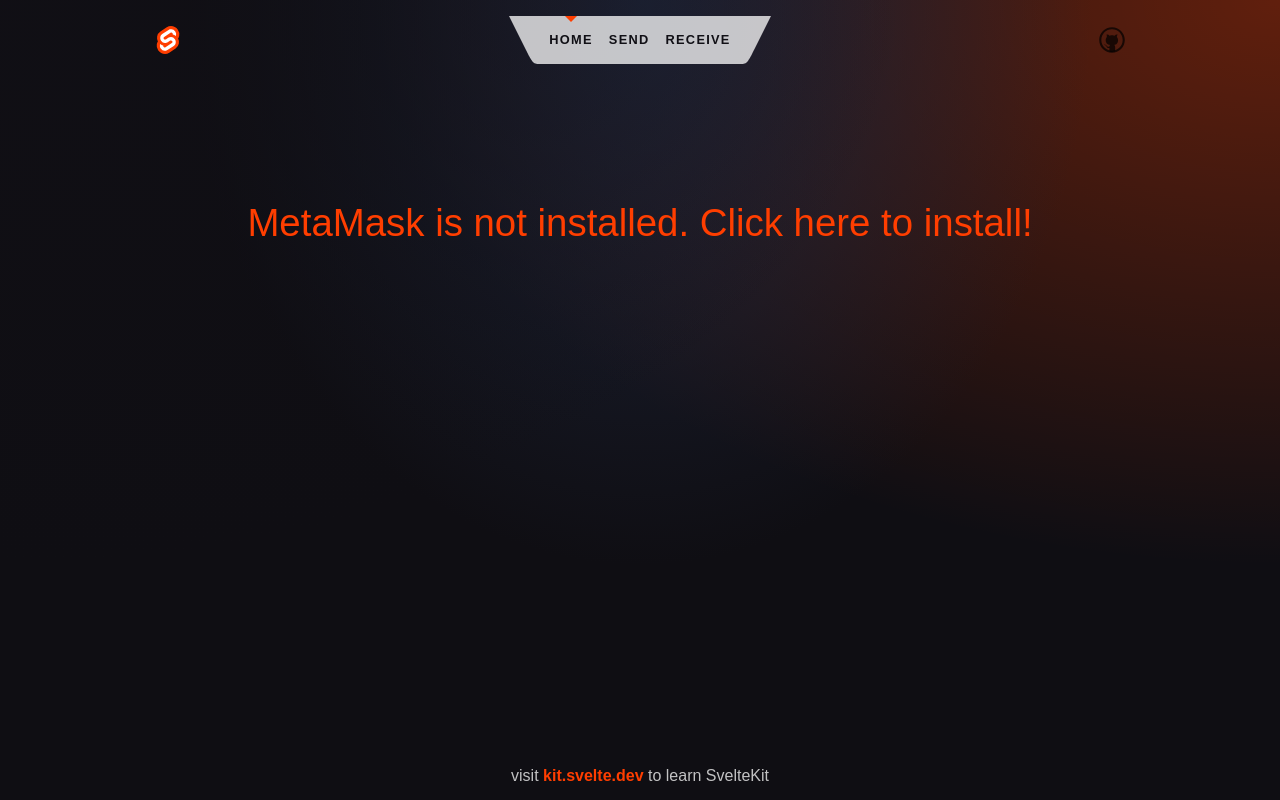
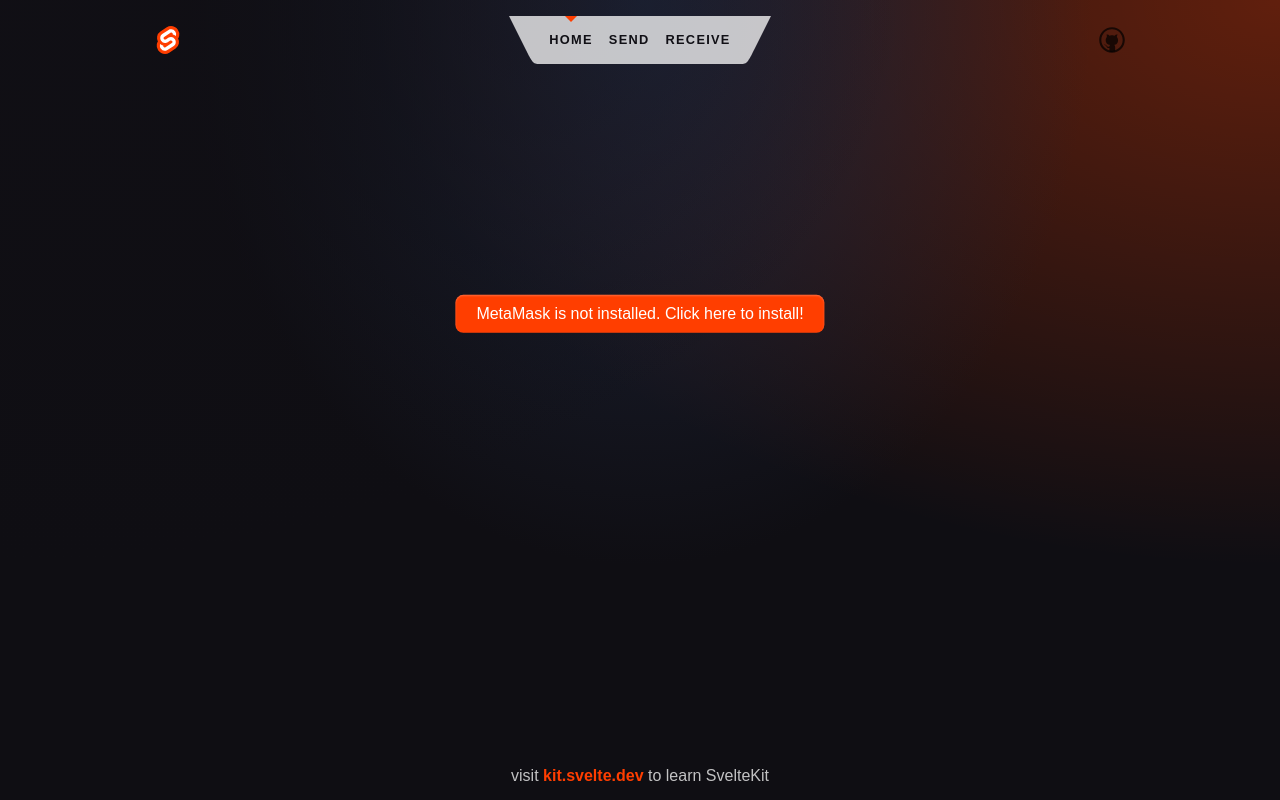
Before and after one commit to Ethernol/C2H6O, a SvelteKit app in the folder ethernol/: page / in a window 1280 px wide. Built offline with nearby package versions, Linux system fonts and the light colour scheme.

Commit message:
url query

```diff
--- a/ethernol/src/routes/+page.svelte
+++ b/ethernol/src/routes/+page.svelte
@@ -66,23 +66,20 @@
 </svelte:head>
 
 <section>
-	<h1>
 		<span class="welcome">
+			<div class="center">
 				{#if !connected}
-			<button on:click={onMetaMaskButton}>
+				<button class="button-22" on:click={onMetaMaskButton}>
 					{metaMaskButtonString}
 				</button>
 				{/if}
 				{#if connected}
-			<button on:click={donate10}>
+				<button class="button-22" on:click={donate10}>
 					Doante 10 WEI to me!
 				</button>
 				{/if}
+			</div>
 		</span>
-	</h1>
-
-	<h2>
-	</h2>
 </section>
 
 <style>
@@ -114,4 +111,13 @@
 		top: 0;
 		display: block;
 	}
+
+	.center {
+		margin: 0;
+		position: absolute;
+		top: 50%;
+		left: 50%;
+		-ms-transform: translate(-50%, -50%);
+		transform: translate(-50%, -50%);
+}
 </style>
--- a/ethernol/src/routes/Header.svelte
+++ b/ethernol/src/routes/Header.svelte
@@ -32,7 +32,7 @@
 	</nav>
 
 	<div class="corner">
-		<a href="https://github.com/sveltejs/kit">
+		<a href="https://github.com/Ethernol/C2H6O">
 			<img src={github} alt="GitHub" />
 		</a>
 	</div>
--- /dev/null
+++ b/ethernol/src/routes/send/+page.svelte
@@ -0,0 +1,28 @@
+<script>
+	import Header from "../Header.svelte";
+	import { page } from '$app/stores';
+	let address = ""
+    const target = $page.url.searchParams.has('target');
+	if (target === true){
+		address = $page.url.searchParams.get('target');
+	}
+</script>
+
+
+<svelte:head>
+	<title>Send</title>
+	<meta name="description" content="About this app" />
+</svelte:head>
+
+<Header />
+
+<div class="text-column">
+	<h1>Send </h1>
+
+	{#if target}
+		<p>This is {address}</p>
+	{:else}
+		<p>No target defined.</p>
+	{/if}
+
+</div>
--- /dev/null
+++ b/ethernol/src/routes/send/+page.ts
@@ -0,0 +1,9 @@
+import { dev } from '$app/environment';
+
+// we don't need any JS on this page, though we'll load
+// it in dev so that we get hot module replacement
+export const csr = dev;
+
+// since there's no dynamic data here, we can prerender
+// it so that it gets served as a static asset in production
+export const prerender = true;
--- a/ethernol/src/routes/styles.css
+++ b/ethernol/src/routes/styles.css
@@ -103,3 +103,39 @@
 	width: 1px;
 	white-space: nowrap;
 }
+
+.button-22 {
+  top: 50%;
+  bottom: 50%;
+  align-items: center;
+  appearance: button;
+  background-color: #ff3e00;
+  border-radius: 8px;
+  border-style: none;
+  box-shadow: rgba(255, 255, 255, 0.26) 0 1px 2px inset;
+  box-sizing: border-box;
+  color: #fff;
+  cursor: pointer;
+  display: flex;
+  flex-direction: row;
+  flex-shrink: 0;
+  font-family: "RM Neue",sans-serif;
+  font-size: 100%;
+  line-height: 1.15;
+  margin: 0;
+  padding: 10px 21px;
+  text-align: center;
+  text-transform: none;
+  transition: color .13s ease-in-out,background .13s ease-in-out,opacity .13s ease-in-out,box-shadow .13s ease-in-out;
+  user-select: none;
+  -webkit-user-select: none;
+  touch-action: manipulation;
+}
+
+.button-22:active {
+  background-color: #e33900;
+}
+
+.button-22:hover {
+  background-color: #ff5015;
+}
```
Lines whose indentation alone changed are shown as unchanged.
